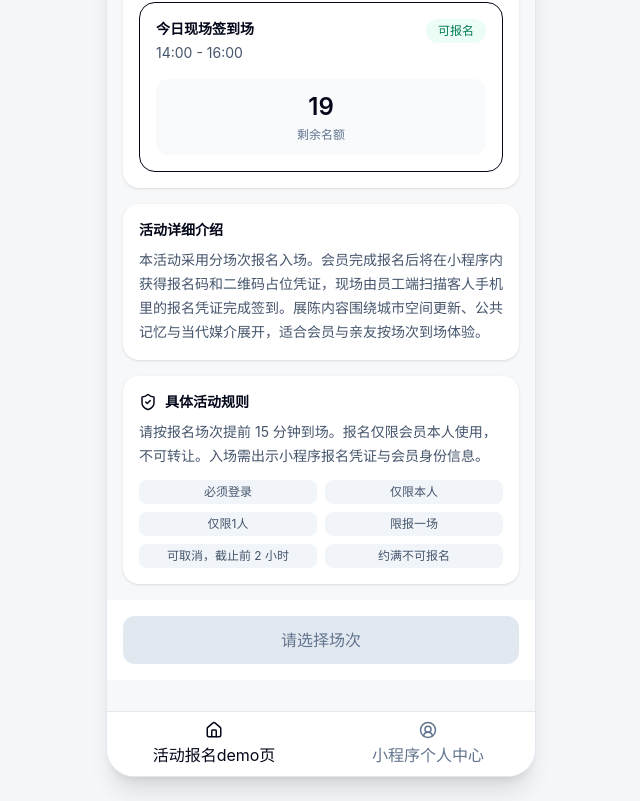
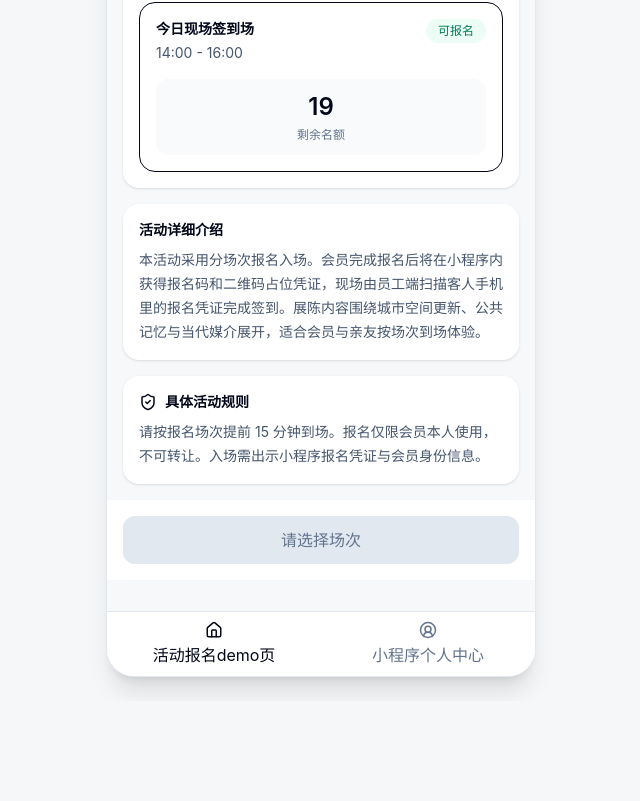
Before and after one commit to Gakkiless/exhibition-booking-demo, a React (Vite) app: page / in a window 1280 px wide. Shown: the part 871-1672 px from the top of the page, without its empty margins (319-959 px from the left). After the commit the page ends 1572 px from the top, so only its background shows below. Built offline with nearby package versions, Linux system fonts and the light colour scheme.

Commit message:
Remove client rule badges

```diff
--- a/src/main.tsx
+++ b/src/main.tsx
@@ -862,14 +862,6 @@ function ClientBookingHome(props: {
           具体活动规则
         </div>
         <p className="text-sm leading-6 text-slate-600">{props.exhibition.notice}</p>
-        <div className="mt-3 grid grid-cols-2 gap-2 text-xs text-slate-600">
-          <BadgeText text={props.rule.loginRequired ? "必须登录" : "可游客报名"} />
-          <BadgeText text={props.rule.selfOnly ? "仅限本人" : "允许代报名"} />
-          <BadgeText text="仅限1人" />
-          <BadgeText text={props.rule.oneSessionPerMember ? "限报一场" : "可报多场"} />
-          <BadgeText text={props.rule.allowCancel ? `可取消，截止前 ${props.rule.cancelDeadlineHours} 小时` : "不可取消"} />
-          <BadgeText text="约满不可报名" />
-        </div>
       </section>
 
       <div className="sticky bottom-0 -mx-4 bg-white/90 p-4 backdrop-blur">
@@ -2407,10 +2399,6 @@ function ReadonlyField({ label, value }: { label: string; value: string }) {
   );
 }
 
-function BadgeText({ text }: { text: string }) {
-  return <span className="rounded-lg bg-slate-100 px-2 py-1 text-center">{text}</span>;
-}
-
 function MetricMini({ label, value }: { label: string; value: number }) {
   return (
     <div>
```
